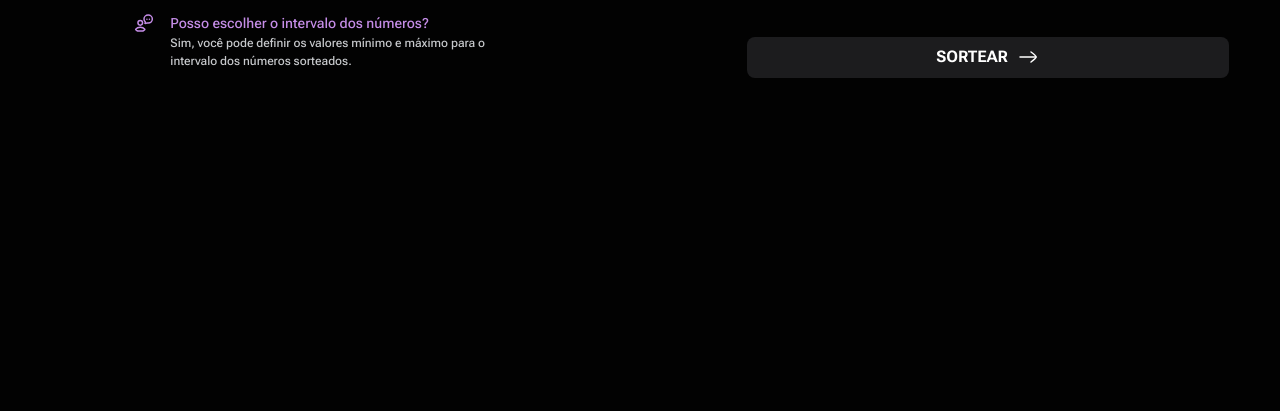
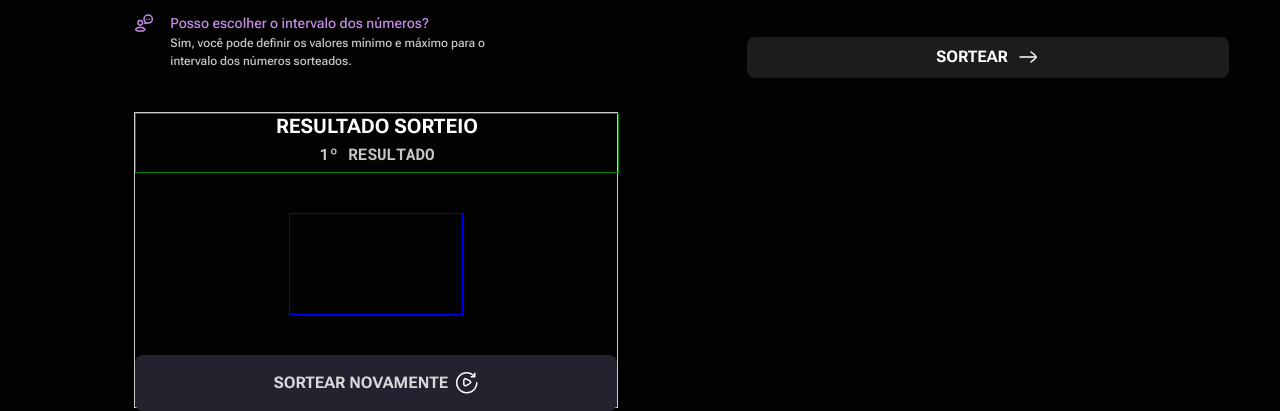
Before and after one commit to Roxsteam/Projeto---Sorteado-de-n-meros, a plain HTML site: page index.html in a window 1280 px wide. Shown: the part 503-914 px from the top of the page. Before the commit the page ends 844 px from the top, so only its background shows below. Drawn offline with Linux system fonts and the light colour scheme.

Commit message:
Criando local onde os números vão aparecer (falta estilizar)

```diff
--- a/index.css
+++ b/index.css
@@ -1,4 +1,5 @@
 @import url(global.css);
+@import url(resultado.css);
 
 @media (width <= 24.375rem) {
 
--- a/index.html
+++ b/index.html
@@ -83,6 +83,21 @@
 
 </div>
 
+<div class="resultados">
+
+<div class="title">
+    <h1>RESULTADO SORTEIO</h1>
+    <P>1º RESULTADO</P>
+
+
+</div>
+<div class="content-result">
+
+</div>
+<button class="sortear-again">SORTEAR NOVAMENTE <img src="assets/Vector (Stroke).svg" alt="" class="img-circle"> <img src="assets/Vector.svg" alt="" class="img-arrow"></button>
+
+</div>
+
 </div>
 
 
--- /dev/null
+++ b/resultado.css
@@ -0,0 +1,65 @@
+.resultados {
+border: 1px solid #ccc;
+width: 30.125rem;
+height: 18.375rem;
+}
+
+.title {
+ border: 1px solid green;
+ width: 100%;
+ height: 3.625rem;
+ display: flex;
+ flex-direction: column;
+ align-items: center;
+ margin-bottom: 2.5rem;
+}
+
+.title h1 {
+font-family: 'Roboto flex', monospace;
+font-size: 1.25rem ;
+color: var(--content-primary);
+margin-inline: auto;
+margin-bottom: 4px;
+}
+
+.title p {
+font: var(--roboto-overline);
+color: var(--content-secondary);
+margin-inline: auto;
+}
+
+.content-result {
+border: 1px solid blue;
+width: 10.75rem;
+height: 6.25rem;
+margin-inline: auto;
+margin-bottom: 2.5rem;
+display: flex;
+}
+
+.sortear-again {
+width: 100%;
+height: 3.5rem;
+border-radius: 8px;
+background-color: var(--background-tertiary);
+border: none;
+cursor: pointer;
+display: flex;
+align-items: center;
+justify-content: center;
+gap: 8px;
+font: var(--label-medium);
+color: var(--content-tertiary);
+position: relative;
+
+}
+
+.img-arrow {
+position: absolute;
+right: 145px;
+}
+
+.sortear-again:hover .img-circle {
+transform: rotate(360deg);
+ transition: transform 1.8s ease;
+}
```
Also changed, not shown: assets/Vector (Stroke).svg (added), assets/Vector.svg (added).
